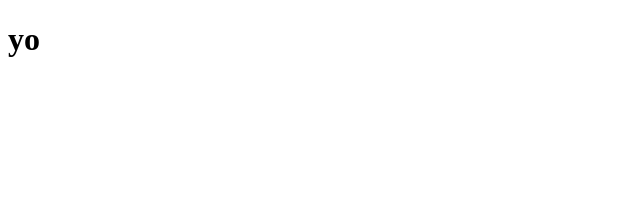
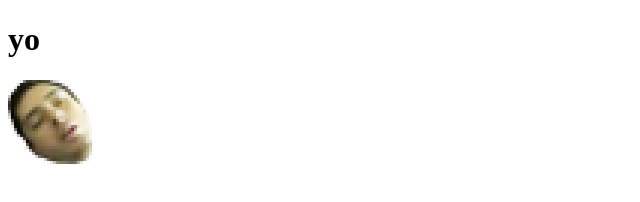
Before and after one commit to neil-lobo/twitch-auto-redeem-extension-images, a plain HTML site: page index.html in a window 1280 px wide. Shown: the whole page, without its empty margins (0-640 px from the left). Drawn offline with Linux system fonts and the light colour scheme.

Commit message:
testing images

```diff
--- a/index.html
+++ b/index.html
@@ -7,5 +7,6 @@
 	</head>
 	<body>
 		<h1>yo</h1>
+		<img src="./images/default-emotes/residentSleeper.png" />
 	</body>
 </html>
```
